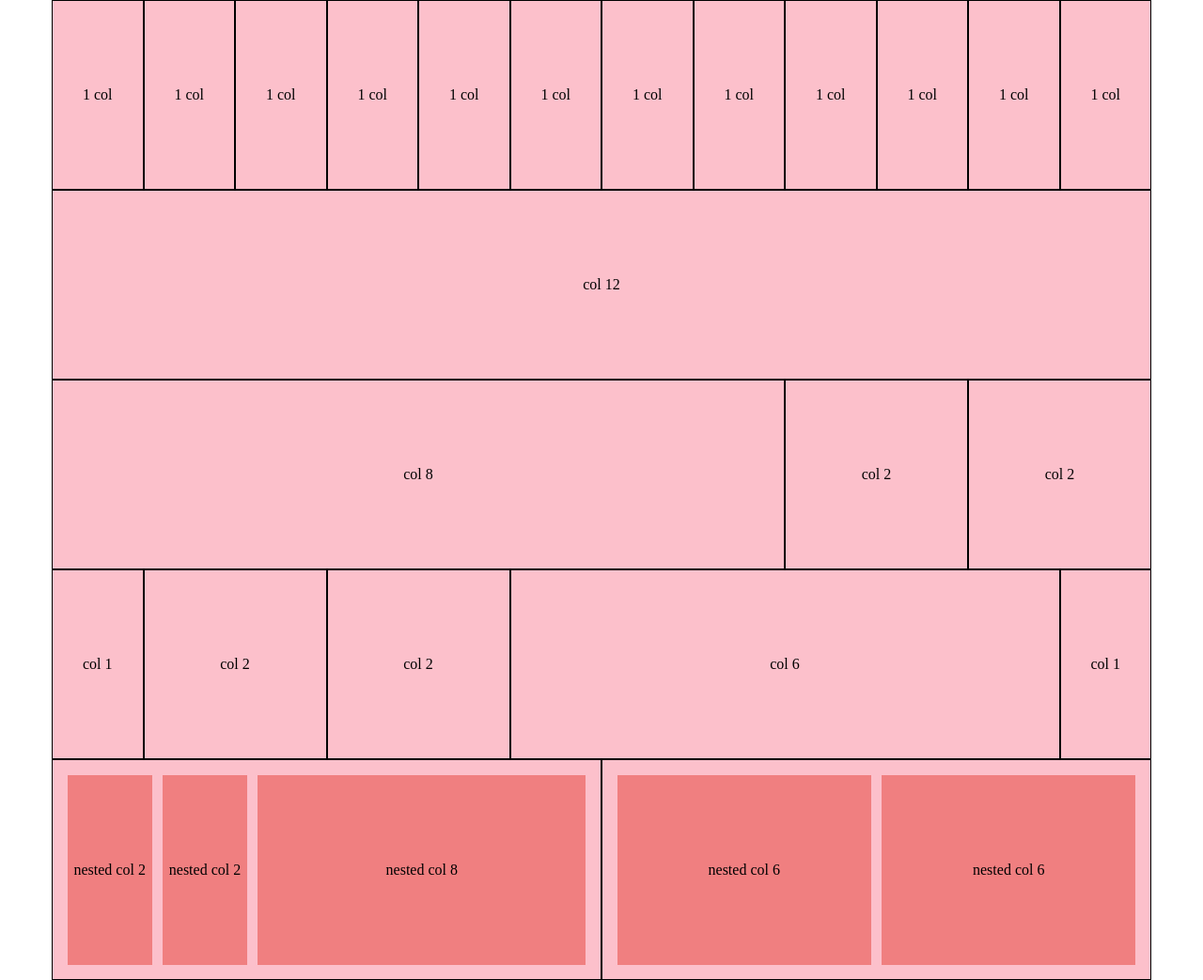
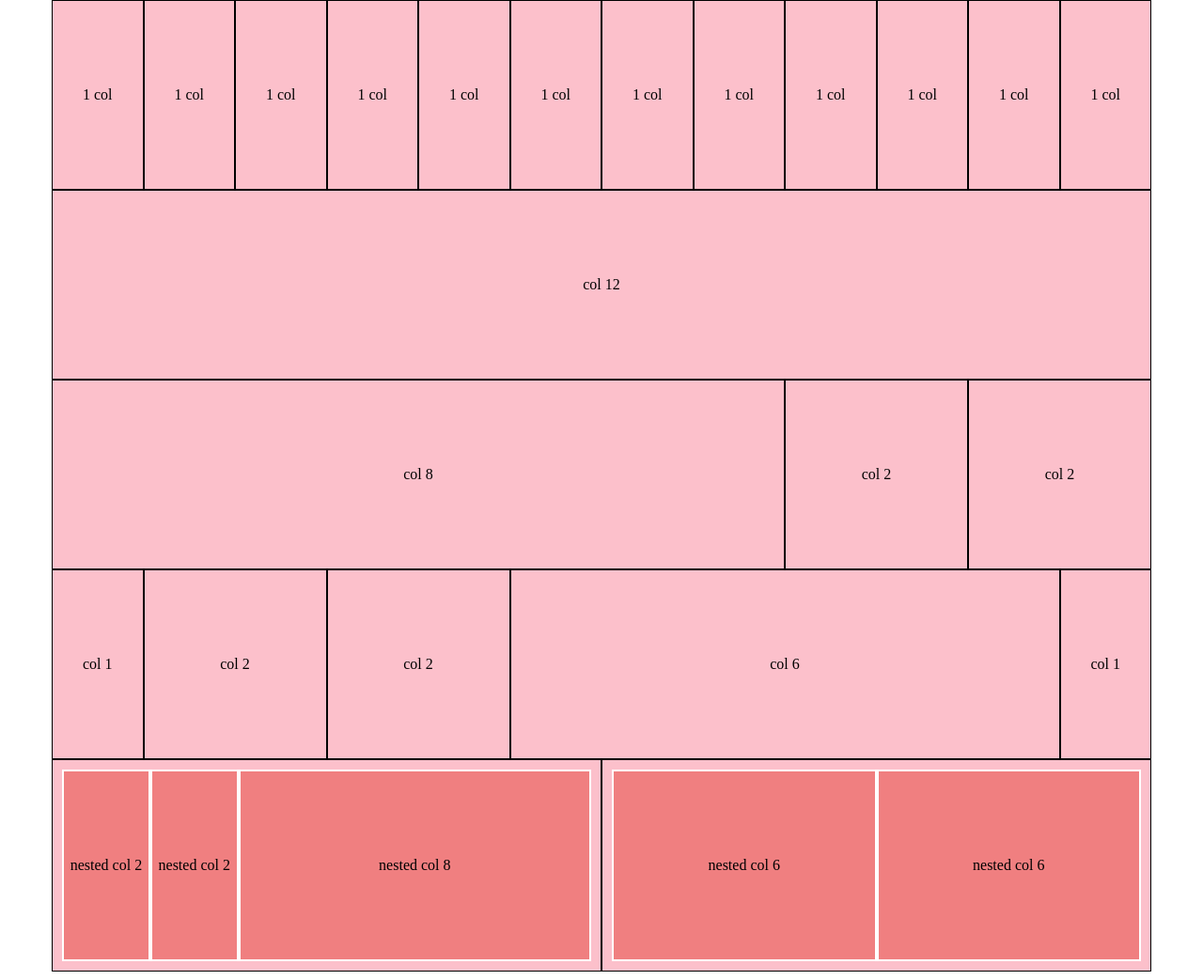
Before and after one commit to Sambataro/html-css-12bool, a plain HTML site: page index.html in a window 1280 px wide. Shown: the whole page at 94% size. Drawn offline with Linux system fonts and the light colour scheme.

Commit message:
COMPLETATO
corretto errori margini e aggiunt border white

```diff
--- a/css/12-bool.css
+++ b/css/12-bool.css
@@ -1,7 +1,6 @@
 .debug .container {
   height: 100%;
   min-height: 100px;
-
 }
 
 /* impostazioni in comune */
@@ -74,18 +73,6 @@
   width: calc((100% / 12) * 12);
 }
 
-.col-2-bottom {
-  width: calc((96% / 12) * 2);
-}
-
-.col-8-bottom {
-  width: calc((93% / 12) * 8);
-}
-
-.col-6-bottom {
-  width: calc((96% / 12) * 6);
-}
-/*  la soluzione che ho dato per i margini */
 
 /* impostazione colonne⁄ */
 
--- a/css/style.css
+++ b/css/style.css
@@ -6,13 +6,11 @@
   background-color: #fcc0cb;
 }
 
-.container [class*="bottom"]  {
+.col-6.padding [id*="bottom"] {
   background-color: #F07F80;
-  border-color: #F07F80;
-  margin: 1%;
+  border: 2px solid #FFF;
 }
 
 .padding {
   padding: 10px;
-  border-color: none;
 }
--- a/index.html
+++ b/index.html
@@ -39,15 +39,15 @@
     <div class="container">
       <div class="col-6 padding">
         <div class="container">
-          <div class="col-2-bottom"><p>nested col 2</p></div>
-          <div class="col-2-bottom"><p>nested col 2</p></div>
-          <div class="col-8-bottom"><p>nested col 8</p></div>
+          <div id="bottom" class="col-2"><p>nested col 2</p></div>
+          <div id="bottom" class="col-2"><p>nested col 2</p></div>
+          <div id="bottom" class="col-8"><p>nested col 8</p></div>
         </div>
       </div>
       <div class="col-6 padding">
         <div class="container">
-          <div class="col-6-bottom"><p>nested col 6</p></div>
-          <div class="col-6-bottom"><p>nested col 6</p></div>
+          <div id="bottom" class="col-6"><p>nested col 6</p></div>
+          <div id="bottom" class="col-6"><p>nested col 6</p></div>
         </div>
       </div>
     </div>
```
